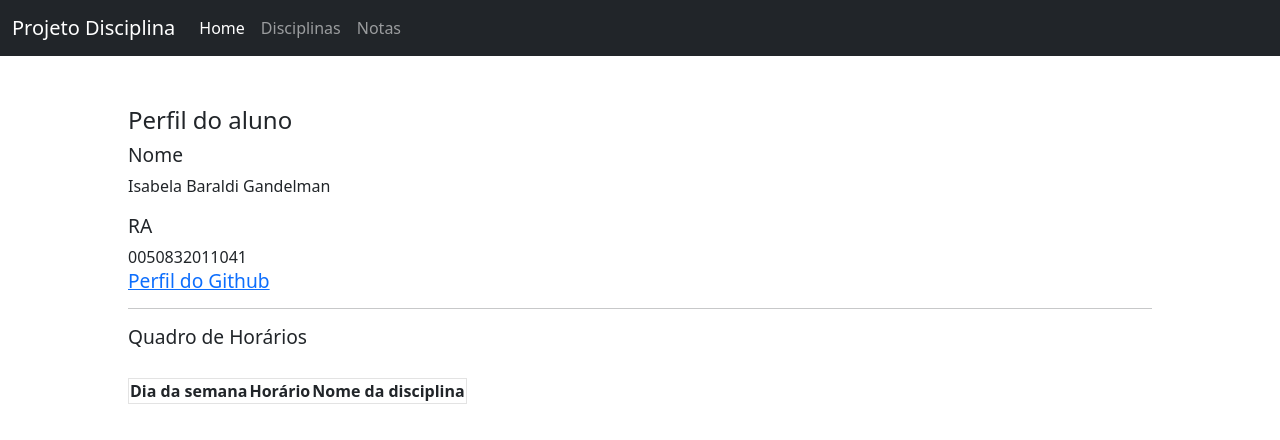
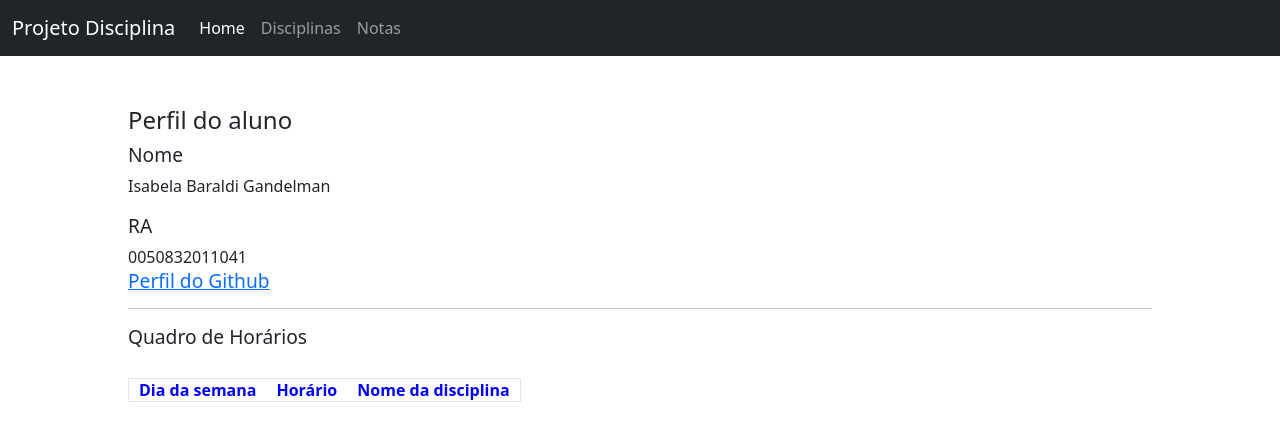
Before and after one commit to isabeela/projeto-disciplina, an Angular app: page / in a window 1280 px wide. Shown: the top 440 px of the page. Built offline with nearby package versions, Linux system fonts and the light colour scheme.

Commit message:
1 file modified

```diff
--- a/src/app/home/home.component.css
+++ b/src/app/home/home.component.css
@@ -23,5 +23,9 @@ table {
 
  tr {
   padding: 10px;
+}
 
+th {
+  color: blue;
+  padding: 0 10px;
 }
```
